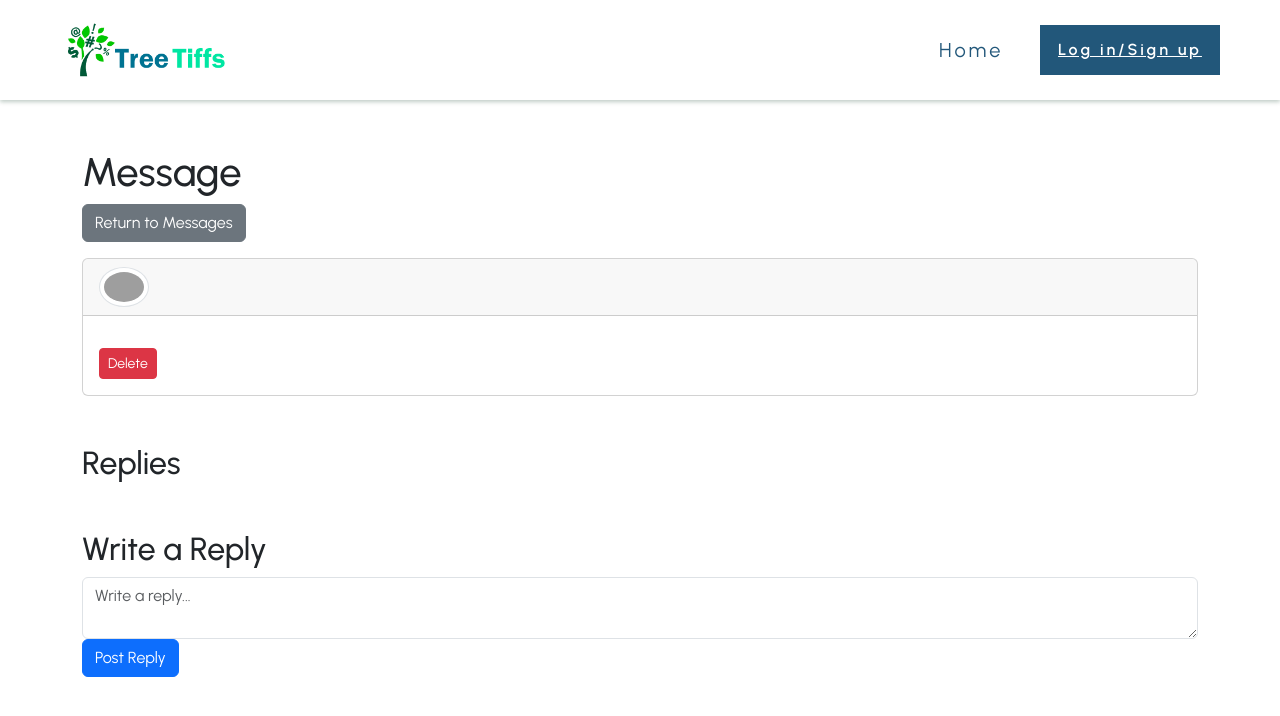
After one commit to Tong-Ye-1159668/Tree_Message_Board-LincolnUni-2024-S2, a Flask app: template templates/one_message.html in a window 1280 px wide. The commit adds this page. Shown: the top 716 px of the page. Run offline with Flask 3, Linux system fonts and the light colour scheme; the template is opened without the code that fills it, so the values that code supplies are empty; grey boxes are pictures that could not be loaded.

Commit message:
created message function and adjust messages display layout

```diff
--- a/app.py
+++ b/app.py
@@ -56,11 +56,15 @@ def roles_required(*roles):
         def wrapped_view(*args, **kwargs):
             if 'role' not in session or session['role'] not in roles:
                 return redirect(url_for('index'))
+            cursor = getCursor()
+            cursor.execute("SELECT status FROM users WHERE user_id = %s", (session['user_id'],))
+            user = cursor.fetchone()
+            if user['status'] == 'inactive':
+                return redirect(url_for('inactive_account'))
             return f(*args, **kwargs)
         wrapped_view.__name__ = f.__name__
         return wrapped_view
     return decorator
-
 
 @app.route('/')
 def index():
@@ -148,5 +152,32 @@ def messages_board():
     messages = cursor.fetchall()
     return render_template('allmessages.html', messages=messages)
 
+@app.route('/message/<int:message_id>', methods=['GET', 'POST'])
+@login_required
+def one_message(message_id):
+    cursor = getCursor()
+    if request.method == 'POST':
+        content = request.form['content']
+        cursor.execute("INSERT INTO replies (message_id, user_id, content, created_at) VALUES (%s, %s, %s, %s)", (message_id, session['user_id'], content, datetime.now()))
+    cursor.execute("""
+        SELECT messages.message_id, messages.title, messages.content, messages.created_at, messages.user_id,
+               users.username, users.profile_image, users.location
+        FROM messages
+        JOIN users ON messages.user_id = users.user_id
+        WHERE messages.message_id = %s
+    """, (message_id,))
+    message = cursor.fetchone()
+
+    cursor.execute("""
+        SELECT replies.reply_id, replies.message_id, replies.content, replies.created_at, replies.user_id,
+               users.username, users.profile_image, users.location
+        FROM replies
+        JOIN users ON replies.user_id = users.user_id
+        WHERE replies.message_id = %s
+        ORDER BY replies.created_at DESC
+    """, (message_id,))
+    replies = cursor.fetchall()
+    return render_template('one_message.html', message=message, replies=replies)
+
 if __name__ == '__main__':
     app.run(debug=True)
--- a/static/style.css
+++ b/static/style.css
@@ -32,7 +32,7 @@ header .container-fluid{
 }
 
 header .navb-logo img{
-  width: 200px;
+  width: 170px;
 }
 
 header .navb-items{
--- a/templates/base.html
+++ b/templates/base.html
@@ -62,7 +62,7 @@
         {% if session.user_id %}
         <a href="#" data-bs-toggle="modal" data-bs-target="#navbModal">
           <img src="{{ url_for('static', filename='profile_images/' ~ session.profile_image) }}" alt="Profile Image"
-            class="rounded-circle" width="50px">
+            class="rounded-circle" width="40px">
         </a>
         {% else %}
         <a href="#" data-bs-toggle="modal" data-bs-target="#navbModal">
--- /dev/null
+++ b/templates/one_message.html
@@ -0,0 +1,58 @@
+{% extends "base.html" %}
+
+{% block title %}Message{% endblock %}
+
+{% block content %}
+    <h1 class="mt-5">Message</h1>
+    <a href="{{ url_for('view_messages') }}" class="btn btn-secondary mb-3">Return to Messages</a>
+    <div class="card mb-3">
+        <div class="card-header d-flex align-items-center">
+            <img src="{{ url_for('static', filename='profile_images/' ~ message.profile_image) }}" alt="Profile Image" class="img-thumbnail" width="50" height="50" style="border-radius: 50%;">
+            <div class="ml-3">
+                <h5 class="card-title mb-0">{{ message.username }}</h5>
+                <small class="text-muted">{{ message.location }}</small>
+            </div>
+        </div>
+        <div class="card-body">
+            <p class="card-text">{{ message.content }}</p>
+            <small class="text-muted">{{ message.created_at }}</small>
+            {% if session.user_id == message.user_id or session.role in ['moderator', 'admin'] %}
+                <form method="post" action="#" style="display:inline;">
+                    <button type="submit" class="btn btn-danger btn-sm" onclick="return confirm('Are you sure you want to delete this message?')">Delete</button>
+                </form>
+            {% endif %}
+        </div>
+    </div>
+    <div class="replies mt-5">
+        <h2>Replies</h2>
+        {% for reply in replies %}
+            <div class="card mb-3">
+                <div class="card-header d-flex align-items-center">
+                    <img src="{{ url_for('static', filename='profile_images/' ~ reply.profile_image) }}" alt="Profile Image" class="img-thumbnail" width="40" height="40" style="border-radius: 50%;">
+                    <div class="ml-3">
+                        <h5 class="card-title mb-0">{{ reply.username }}</h5>
+                        <small class="text-muted">{{ reply.location }}</small>
+                    </div>
+                </div>
+                <div class="card-body">
+                    <p class="card-text">{{ reply.content }}</p>
+                    <small class="text-muted">{{ reply.created_at }}</small>
+                    {% if session.user_id == reply.user_id or session.role in ['moderator', 'admin'] %}
+                        <form method="post" action="#" style="display:inline;">
+                            <button type="submit" class="btn btn-danger btn-sm" onclick="return confirm('Are you sure you want to delete this reply?')">Delete</button>
+                        </form>
+                    {% endif %}
+                </div>
+            </div>
+        {% endfor %}
+    </div>
+    <div class="reply-form mt-5">
+        <h2>Write a Reply</h2>
+        <form method="post">
+            <div class="form-group">
+                <textarea class="form-control" name="content" placeholder="Write a reply..." required></textarea>
+            </div>
+            <button type="submit" class="btn btn-primary">Post Reply</button>
+        </form>
+    </div>
+{% endblock %}
```
Also changed, not shown: templates/allmessages.html (+11 -6 lines).
